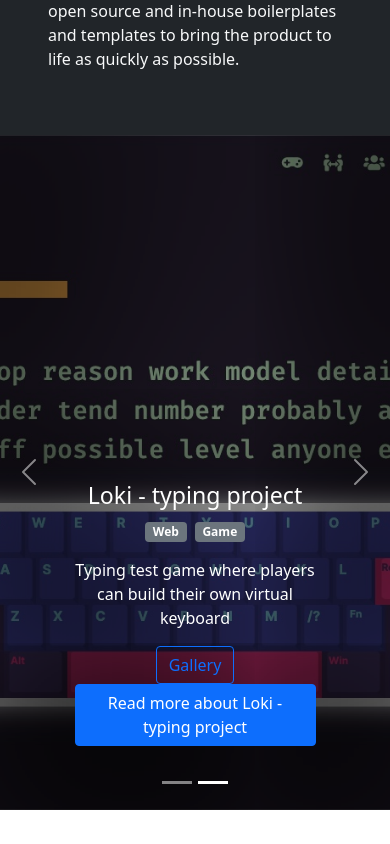
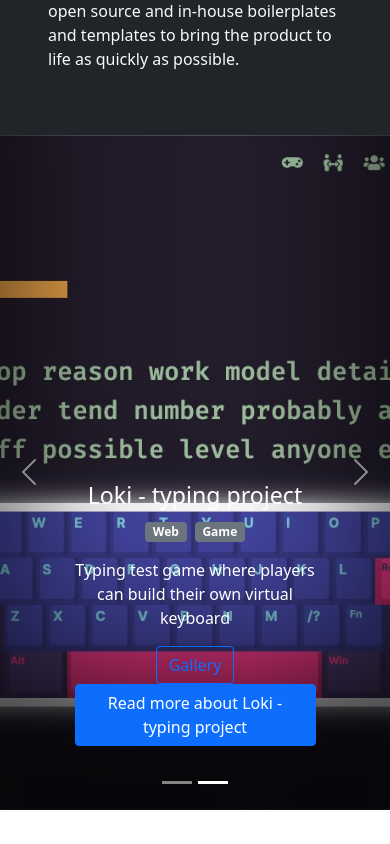
Before and after one commit to katto-studios/kattoweb, a React (Create React App) app: page / in a window 390 px wide. Shown: the part 1560-2404 px from the top of the page. Built offline with nearby package versions, Linux system fonts and the light colour scheme.

Commit message:
fix shadows, remove bg fixed for mobile support

```diff
--- a/src/pages/Home.tsx
+++ b/src/pages/Home.tsx
@@ -22,7 +22,7 @@ export default function Home() {
       <Container
         style={{
           paddingTop: 70,
-          background: `url("/5bg.jpg") no-repeat center center fixed`,
+          background: `url("/5bg.jpg") no-repeat center center`,
           backgroundSize: 'cover',
           height: '100vh',
           textAlign: 'center',
@@ -73,8 +73,8 @@ export default function Home() {
               <div
                 className="d-block w-100"
                 style={{
-                  background: `url("${article.thumbnailUrl}") no-repeat center center fixed`,
-                  boxShadow: '0 -150px 500px 100px rgba(0,0,0,0.9) inset',
+                  background: `url("${article.thumbnailUrl}") no-repeat center center`,
+                  boxShadow: '0 -150px 150px rgba(0,0,0,0.8) inset',
                   backgroundSize: 'cover',
                   height: '80vh',
                   textAlign: 'center',
```
